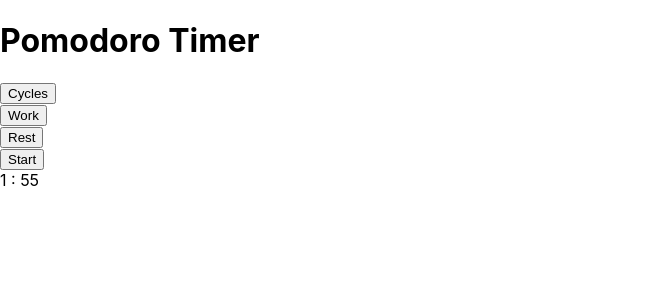
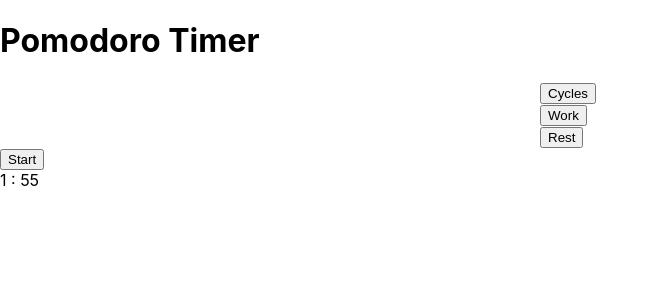
Before and after one commit to abeonweb/pomodoro, a React (Create React App) app: page / in a window 1280 px wide. Shown: the top 300 px of the page, without its empty margins (0-659 px from the left). Built offline with nearby package versions, Linux system fonts and the light colour scheme.

Commit message:
update name for general use with dropdowns

```diff
--- a/src/App.css
+++ b/src/App.css
@@ -1,4 +1,4 @@
-.cycle-dropdown {
+.dropdown {
     position: relative;
     width: 90%;
     max-width: 200px;
```
